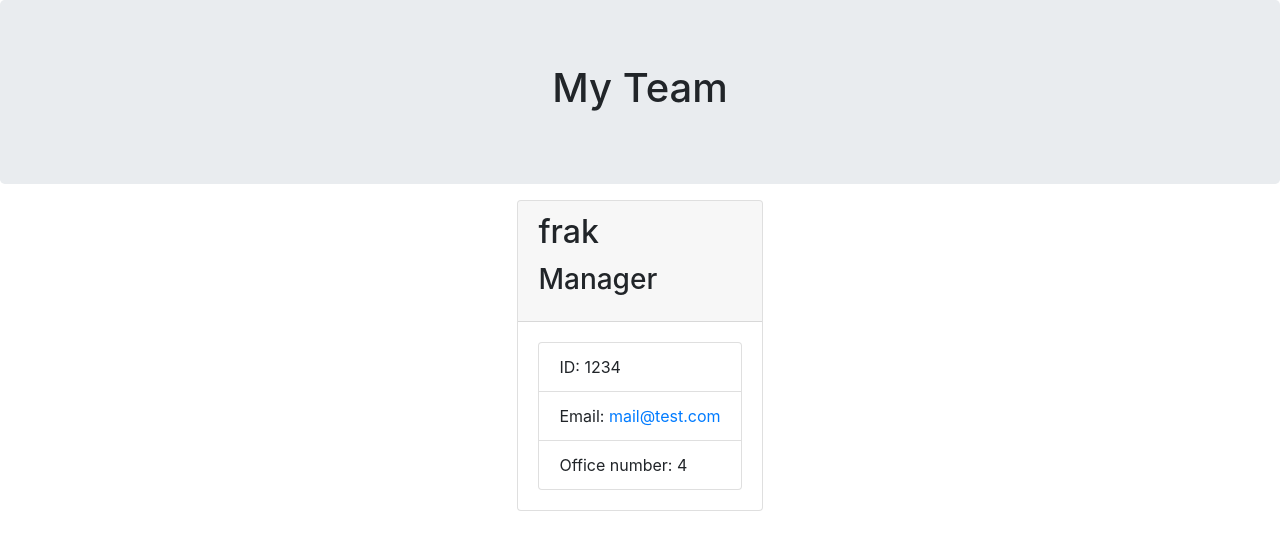
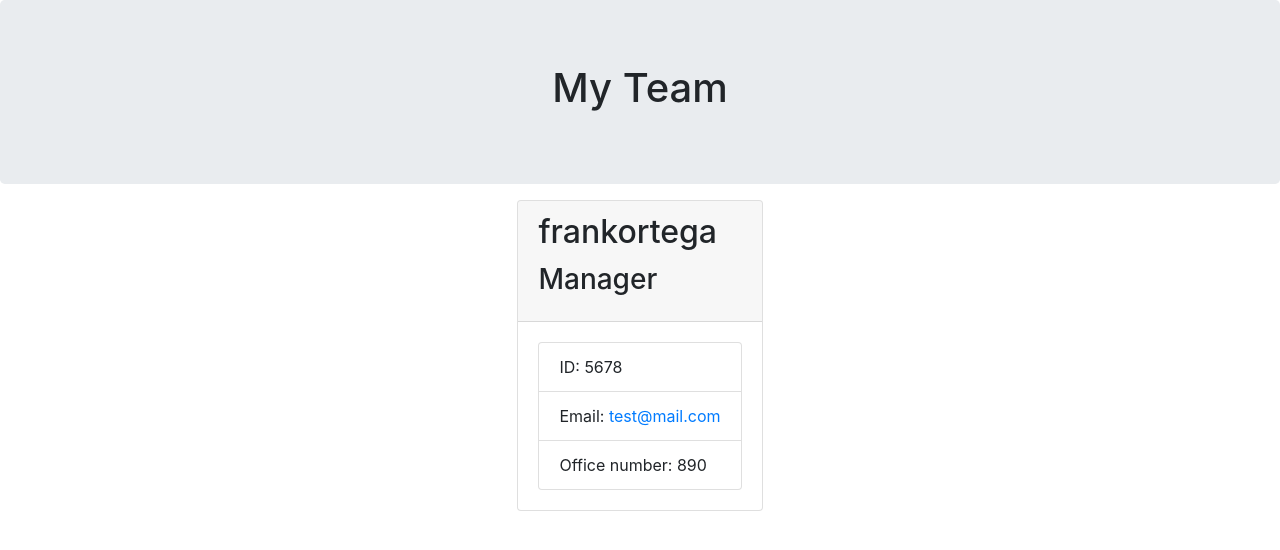
Before and after one commit to fortega328/TeamProfileGenerator, a website: page output/team.html in a window 1280 px wide. Drawn offline with nearby package versions, Linux system fonts and the light colour scheme.

Commit message:
added to readme

```diff
--- a/output/team.html
+++ b/output/team.html
@@ -22,14 +22,14 @@
 
         <div class="card employee-card">
         <div class="card-header">
-            <h2 class="card-title">frak</h2>
+            <h2 class="card-title">frankortega</h2>
             <h3 class="card-title">Manager</h3>
         </div>
         <div class="card-body">
             <ul class="list-group">
-                <li class="list-group-item">ID: 1234</li>
-                <li class="list-group-item">Email: <a href="mailto:mail@test.com">mail@test.com</a></li>
-                <li class="list-group-item">Office number: 4</li>
+                <li class="list-group-item">ID: 5678</li>
+                <li class="list-group-item">Email: <a href="mailto:test@mail.com">test@mail.com</a></li>
+                <li class="list-group-item">Office number: 890</li>
             </ul>
         </div>
     </div>
```
Also changed, not shown: README.md.
